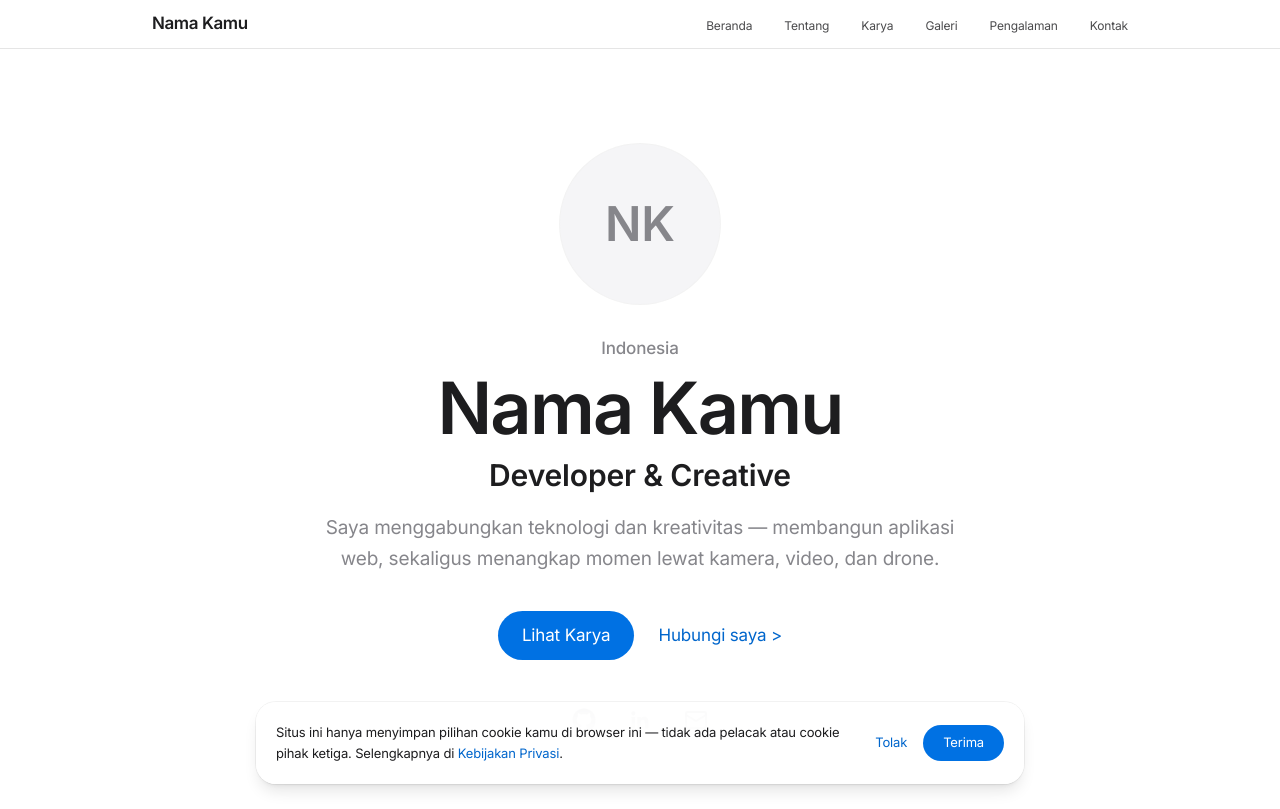
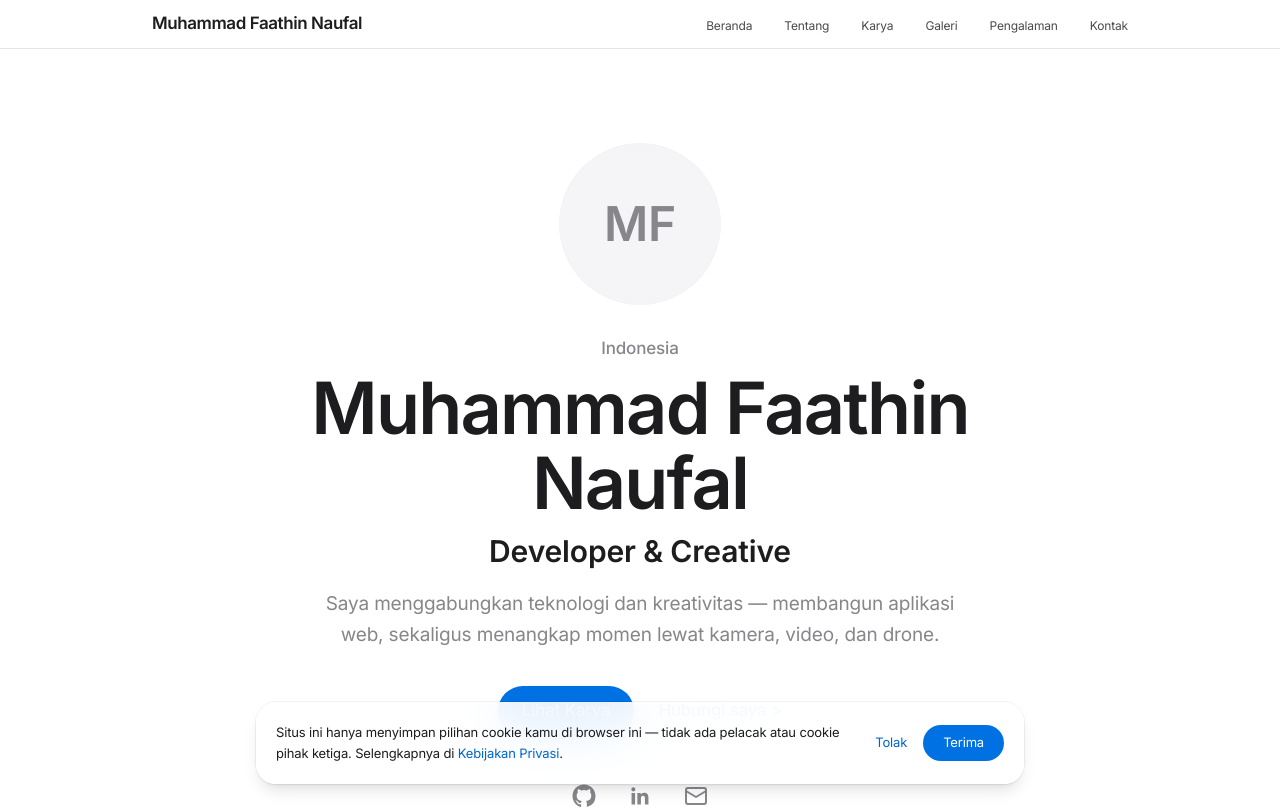
Before and after one commit to Patinlele/my-web-portfolio, a Next.js app: page / in a window 1280 px wide. Shown: the top 809 px of the page. Built offline with nearby package versions, Linux system fonts and the light colour scheme.

Commit message:
update: portfolio data

```diff
--- a/src/data/portfolio.ts
+++ b/src/data/portfolio.ts
@@ -4,8 +4,8 @@
 // ============================================================
 
 export const profile = {
-  name: "Nama Kamu", // TODO: ganti dengan namamu
-  role: "Developer & Creative", // TODO: ganti dengan profesi/role kamu
+  name: "Muhammad Faathin Naufal",
+  role: "Developer & Creative",
   tagline:
     "Saya menggabungkan teknologi dan kreativitas — membangun aplikasi web, sekaligus menangkap momen lewat kamera, video, dan drone.",
   location: "Indonesia",
```
